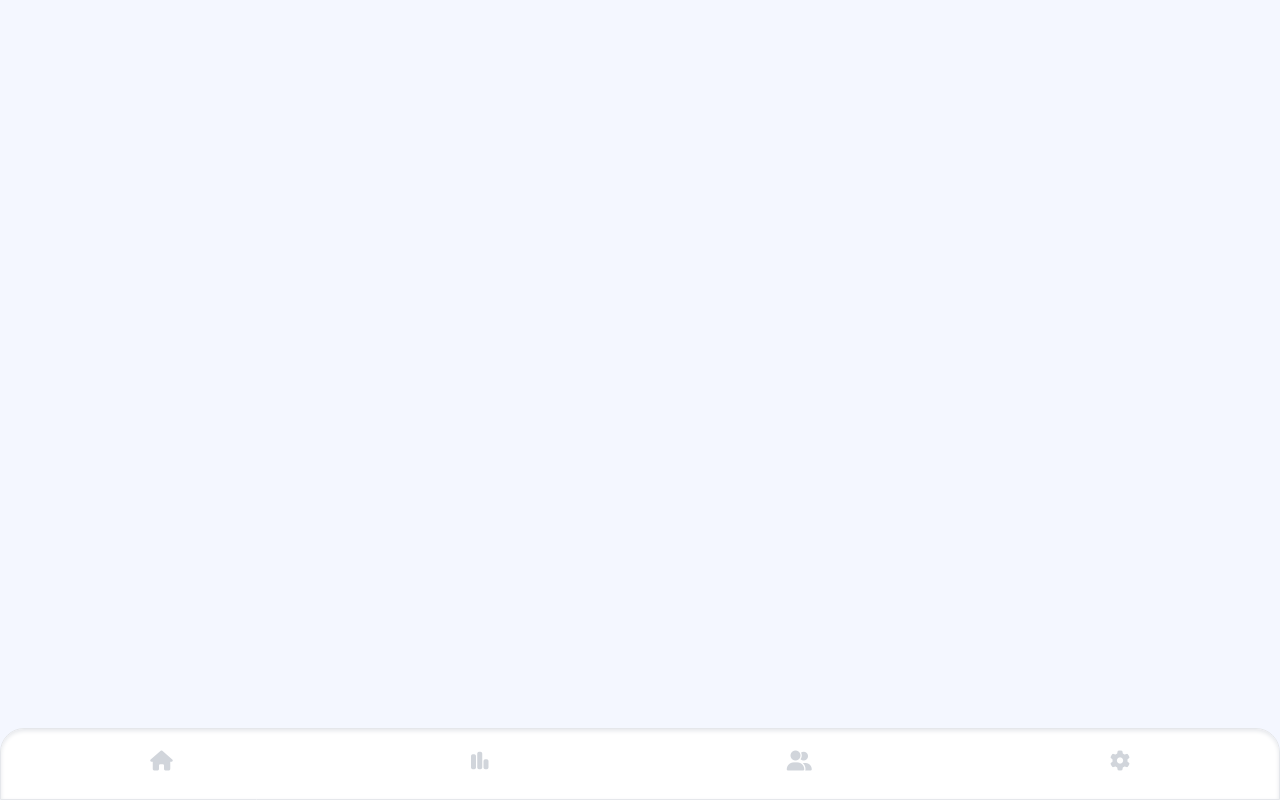
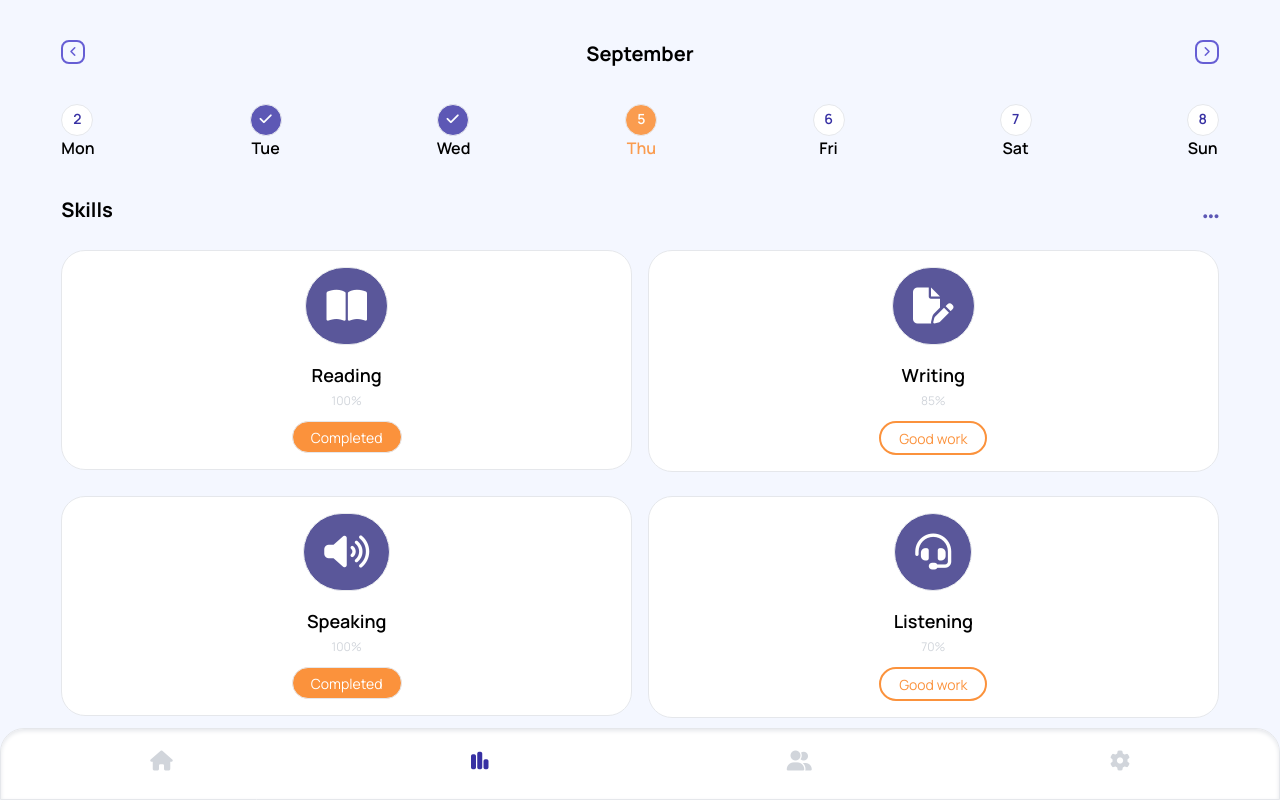
Before and after one commit to Olubukola-Martins/English-Learning-App, a website: page src/progresspage.html in a window 1280 px wide. Drawn offline with Linux system fonts and the light colour scheme.

Commit message:
progress page completed

```diff
--- a/src/progresspage.html
+++ b/src/progresspage.html
@@ -22,21 +22,132 @@
   >
     <main
       class="mx-auto mt-10 w-11/12 px-2 fixed top-0 left-0 right-0 overflow-y-auto h-[90vh] overflow-x-hidden"
-    ></main>
+    >
+      <div class="flex justify-between w-full">
+        <i
+          class="fa-solid fa-angle-left opacity-80 text-indigo-700 border-2 border-indigo-700 text-center pt-1 text-xs h-6 w-6 rounded-lg"
+        ></i>
+
+        <h3 class="font-bold text-xl">September</h3>
+        <i
+          class="fa-solid fa-angle-right opacity-80 text-indigo-700 border-2 border-indigo-700 text-center pt-1 text-xs h-6 w-6 rounded-lg"
+        ></i>
+      </div>
+
+      <div class="flex justify-between mt-9">
+        <div>
+          <p
+            class="h-8 w-8 rounded-full border font-semibold text-sm text-center pt-1 text-indigo-800 bg-white"
+          >
+            2
+          </p>
+          <p class="text-center font-semibold">Mon</p>
+        </div>
+        <div>
+          <p
+            class="h-8 w-8 rounded-full border font-semibold text-sm text-center pt-1 opacity-80 bg-indigo-800"
+          >
+            <i class="fa-solid fa-check text-white"></i>
+          </p>
+          <p class="text-center font-semibold">Tue</p>
+        </div>
+        <div>
+          <p
+            class="h-8 w-8 rounded-full border font-semibold text-sm text-center pt-1 opacity-80 bg-indigo-800"
+          >
+            <i class="fa-solid fa-check text-white"></i>
+          </p>
+          <p class="text-center font-semibold">Wed</p>
+        </div>
+        <div class="opacity-90">
+          <p
+            class="h-8 w-8 rounded-full border font-semibold text-sm text-center pt-1 text-white bg-orange-400"
+          >
+            5
+          </p>
+          <p class="text-center text-orange-400 font-semibold">Thu</p>
+        </div>
+        <div>
+          <p
+            class="h-8 w-8 rounded-full border font-semibold text-sm text-center pt-1 text-indigo-800 bg-white"
+          >
+            6
+          </p>
+          <p class="text-center font-semibold">Fri</p>
+        </div>
+        <div>
+          <p
+            class="h-8 w-8 rounded-full border font-semibold text-sm text-center pt-1 text-indigo-800 bg-white"
+          >
+            7
+          </p>
+          <p class="text-center font-semibold">Sat</p>
+        </div>
+        <div>
+          <p
+            class="h-8 w-8 rounded-full border font-semibold text-sm text-center pt-1 text-indigo-800 bg-white"
+          >
+            8
+          </p>
+          <p class="text-center font-semibold">Sun</p>
+        </div>
+      </div>
+
+      <section>
+        <div>
+          <div class="flex justify-between mt-9">
+            <h3 class="font-bold text-xl">Skills</h3>
+            <i
+              class="fa-solid fa-ellipsis opacity-80 text-indigo-800 text-center text-lg pt-3"
+            ></i>
+          </div>
+          <!-- Skills cards -->
+          <div class="grid grid-cols-2 grid-rows-2 gap-x-4 gap-y-6 mt-6">
+            <div class="place-content-center grid grid-flow-row px-5 h-fit py-4 bg-white border rounded-3xl">
+              <div class="mx-auto"><i class="fa-solid fa-book-open text-4xl text-white p-5 border rounded-full opacity-80 bg-indigo-900 "></i></div>
+              <p class="text-lg font-semibold mx-auto mt-4">Reading</p>
+              <p class="text-xs text-gray-300 mx-auto mt-1">100%</p>
+              <p class="text-sm text-white px-[18px] pt-[6px] pb-1 bg-orange-400 border rounded-full w-fit mx-auto mt-3">Completed</p>
+            </div>
+            <div class="place-content-center grid grid-flow-row px-5 h-fit py-4 bg-white border rounded-3xl">
+              <div class="mx-auto"><i class="fa-solid fa-file-pen text-4xl text-white p-5 border rounded-full opacity-80 bg-indigo-900"></i></div>
+              <p class="text-lg font-semibold mx-auto mt-4">Writing</p>
+              <p class="text-xs text-gray-300 mx-auto mt-1">85%</p>
+              <p class="text-sm text-orange-400 px-[18px] pt-[6px] pb-1 bg-white border-2 border-orange-400 rounded-full w-fit mx-auto mt-3">Good work</p>
+            </div>
+            <div class="place-content-center grid grid-flow-row px-5 h-fit py-4 bg-white border rounded-3xl">
+              <div class="mx-auto"><i class="fa-solid fa-volume-high text-4xl text-white p-5 border rounded-full opacity-80 bg-indigo-900"></i></div>
+              <p class="text-lg font-semibold mx-auto mt-4">Speaking</p>
+              <p class="text-xs text-gray-300 mx-auto mt-1">100%</p>
+              <p class="text-sm text-white px-[18px] pt-[6px] pb-1 bg-orange-400 border rounded-full w-fit mx-auto mt-3">Completed</p>
+            </div>
+            <div class="place-content-center grid grid-flow-row px-5 h-fit py-4 bg-white border rounded-3xl">
+              <div class="mx-auto"><i class="fa-solid fa-headset text-4xl text-white p-5 border rounded-full opacity-80 bg-indigo-900"></i></div>
+              <p class="text-lg font-semibold mx-auto mt-4">Listening</p>
+              <p class="text-xs text-gray-300 mx-auto mt-1">70%</p>
+              <p class="text-sm text-orange-400 px-[18px] pt-[6px] pb-1 bg-white border-2 border-orange-400 rounded-full w-fit mx-auto mt-3">Good work</p>
+            </div>
+          </div>
+        </div>
+      </section>
+    </main>
+
+    <!-- Nav Bar -->
     <div
       class="overflow-hidden h-[9vh] fixed top-[91vh] left-0 right-0 bottom-0 w-screen"
     >
       <nav
         class="bg-white shadow-inner shadow-gray-200 w-full flex pt-[18px] justify-around align-middle h-full border rounded-tl-3xl rounded-tr-3xl text-xl"
       >
-       <a href="./index.html"> <i
-          class="fa-solid fa-house text-gray-300 hover:text-indigo-800 active:text-indigo-800"
-          ></i></a
-        >
+        <a href="./index.html">
+          <i
+            class="fa-solid fa-house text-gray-300 hover:text-indigo-800 active:text-indigo-800"
+          ></i
+        ></a>
         <a href="./progresspage.html">
-            <i
-              class="fa-solid fa-chart-simple fa-flip-horizontal text-gray-300 hover:text-indigo-800 active:text-indigo-800"
-            ></i>
+          <i
+            class="fa-solid fa-chart-simple fa-flip-horizontal text-indigo-800 hover:text-indigo-800 active:text-indigo-800"
+          ></i>
         </a>
         <a href="">
           <i
--- a/tailwind.config.js
+++ b/tailwind.config.js
@@ -1,6 +1,6 @@
 /** @type {import('tailwindcss').Config} */
 module.exports = {
-  content: ["./src/index.html"],
+  content: ["./src/index.html","./src/progresspage.html"],
   theme: {
     extend: {},
   },
```
Also changed, not shown: src/index.html (+4 -4 lines), dist/output.css.
